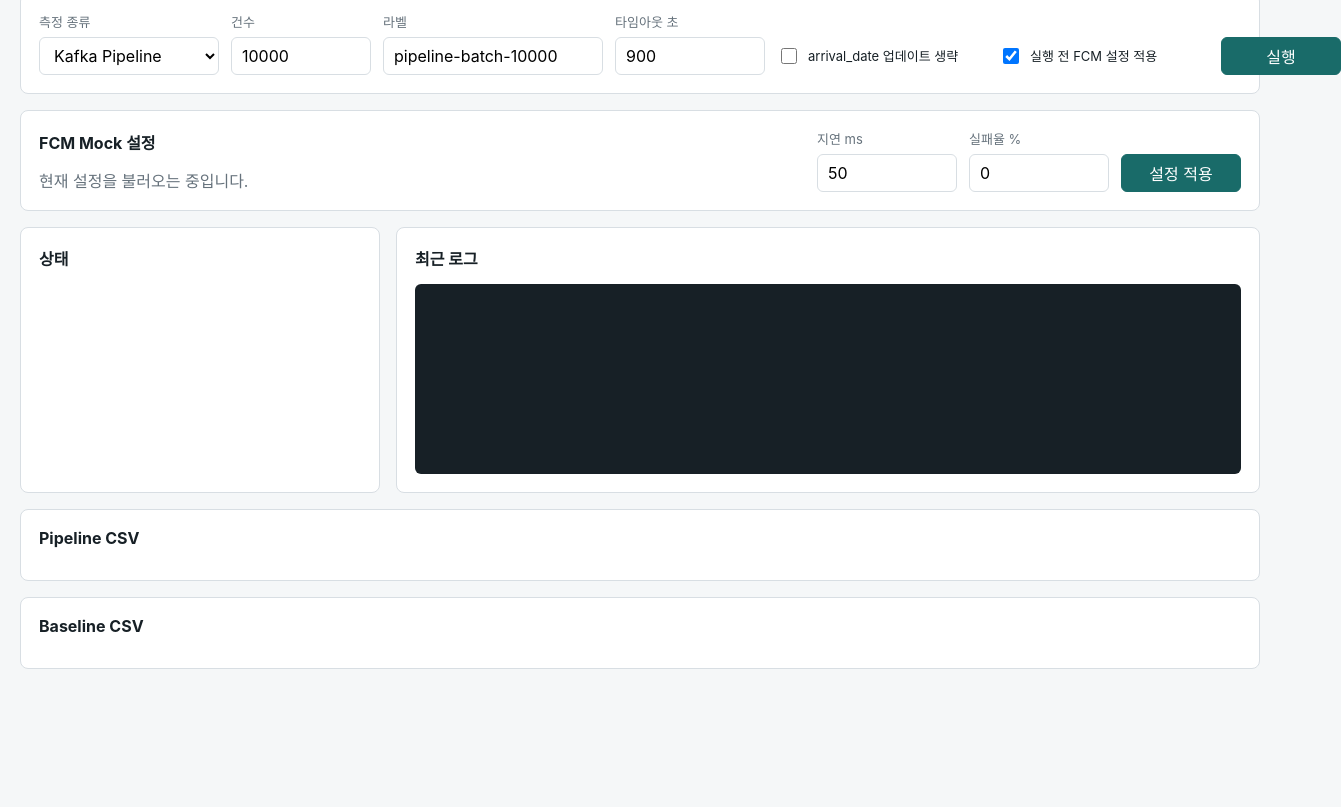
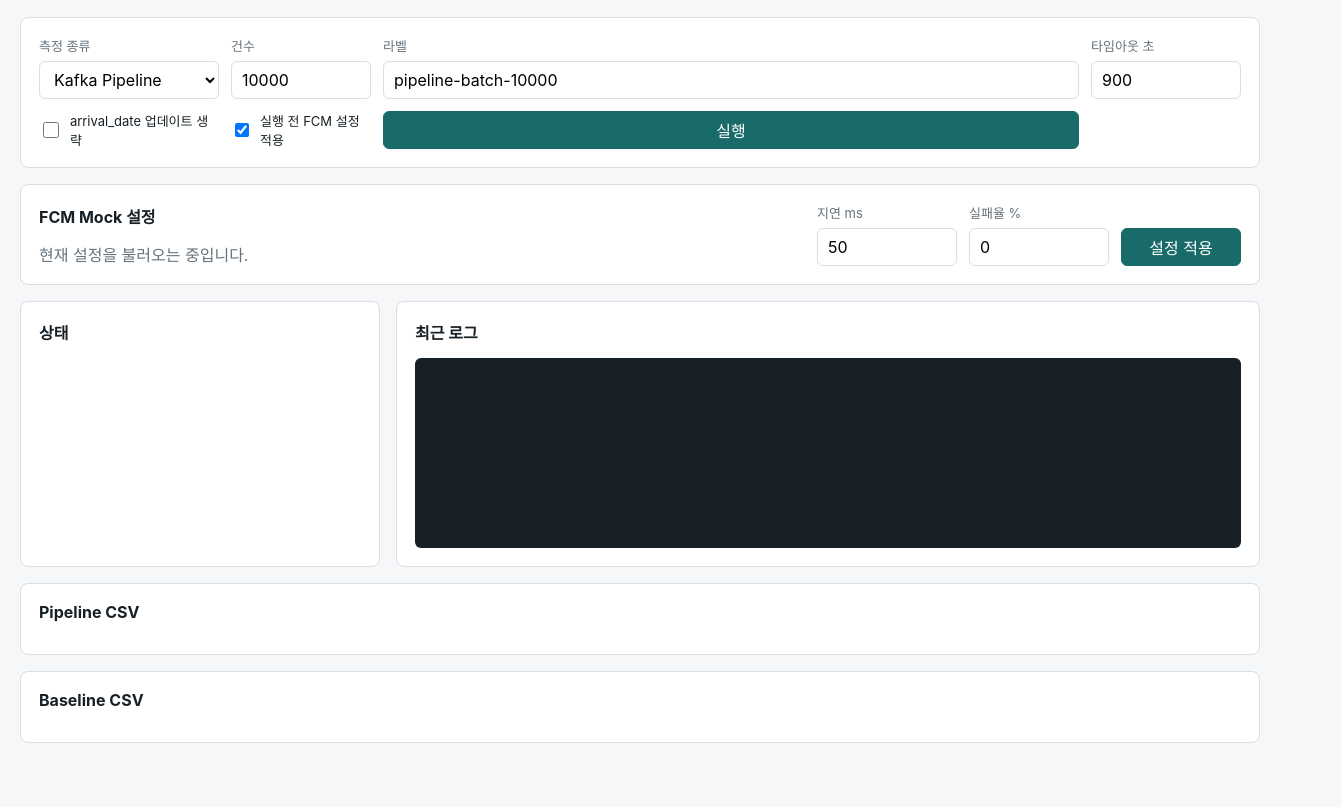
Before and after one commit to Hoseok-Seong/Re_Tap_Notification_Pipeline, a plain HTML site: page measurement/ui/index.html in a window 1280 px wide. Shown: the part 119-926 px from the top of the page, 1341 px wide, since content can reach past the window. Before the commit the page ends 852 px from the top, so only its background shows below. Drawn offline with Linux system fonts and the light colour scheme; no server answers.

Commit message:
docs: FCM 지연 실험 결과 추가

```diff
--- a/measurement/results/pipeline_experiment.csv
+++ b/measurement/results/pipeline_experiment.csv
@@ -3,3 +3,6 @@ timestamp,label,requested_count,published_count,fcm_total_delta,fcm_success_delt
 2026-06-14T19:39:55,pipeline-batch-10000,10000,10000,10000,9798,202,169,1.698,5888.581,50,2.0
 2026-06-14T19:47:19,pipeline-batch-10000,10000,10000,10000,10000,0,162,1.701,5879.209,50,0.0
 2026-06-14T19:58:39,pipeline-batch-clean-10000-d50-f0,10000,10000,10000,10000,0,127,1.672,5981.84,50,0.0
+2026-06-14T20:28:18,pipeline-batch-10000-d20-f0,10000,10000,10000,10000,0,126,1.152,8682.134,20,0.0
+2026-06-14T20:28:47,pipeline-batch-10000-d50-f0,10000,10000,10000,10000,0,101,1.641,6095.309,50,0.0
+2026-06-14T20:29:11,pipeline-batch-10000-d100-f0,10000,10000,10000,10000,0,99,2.655,3767.124,100,0.0
--- a/measurement/ui/styles.css
+++ b/measurement/ui/styles.css
@@ -65,7 +65,7 @@ p {
 
 .controls {
   display: grid;
-  grid-template-columns: 180px 140px minmax(220px, 1fr) 150px 210px 210px 120px;
+  grid-template-columns: 180px 140px minmax(220px, 1fr) 150px;
   align-items: end;
   gap: 12px;
 }
@@ -104,6 +104,7 @@ select {
 }
 
 button {
+  width: 100%;
   padding: 0 14px;
   color: #fff;
   background: var(--accent);
@@ -124,8 +125,13 @@ button:disabled {
   display: flex;
   align-items: center;
   gap: 8px;
+  min-width: 0;
   height: 38px;
   color: var(--text);
+}
+
+.checkbox span {
+  overflow-wrap: anywhere;
 }
 
 .checkbox input {
```
Also changed, not shown: 1 other file.
